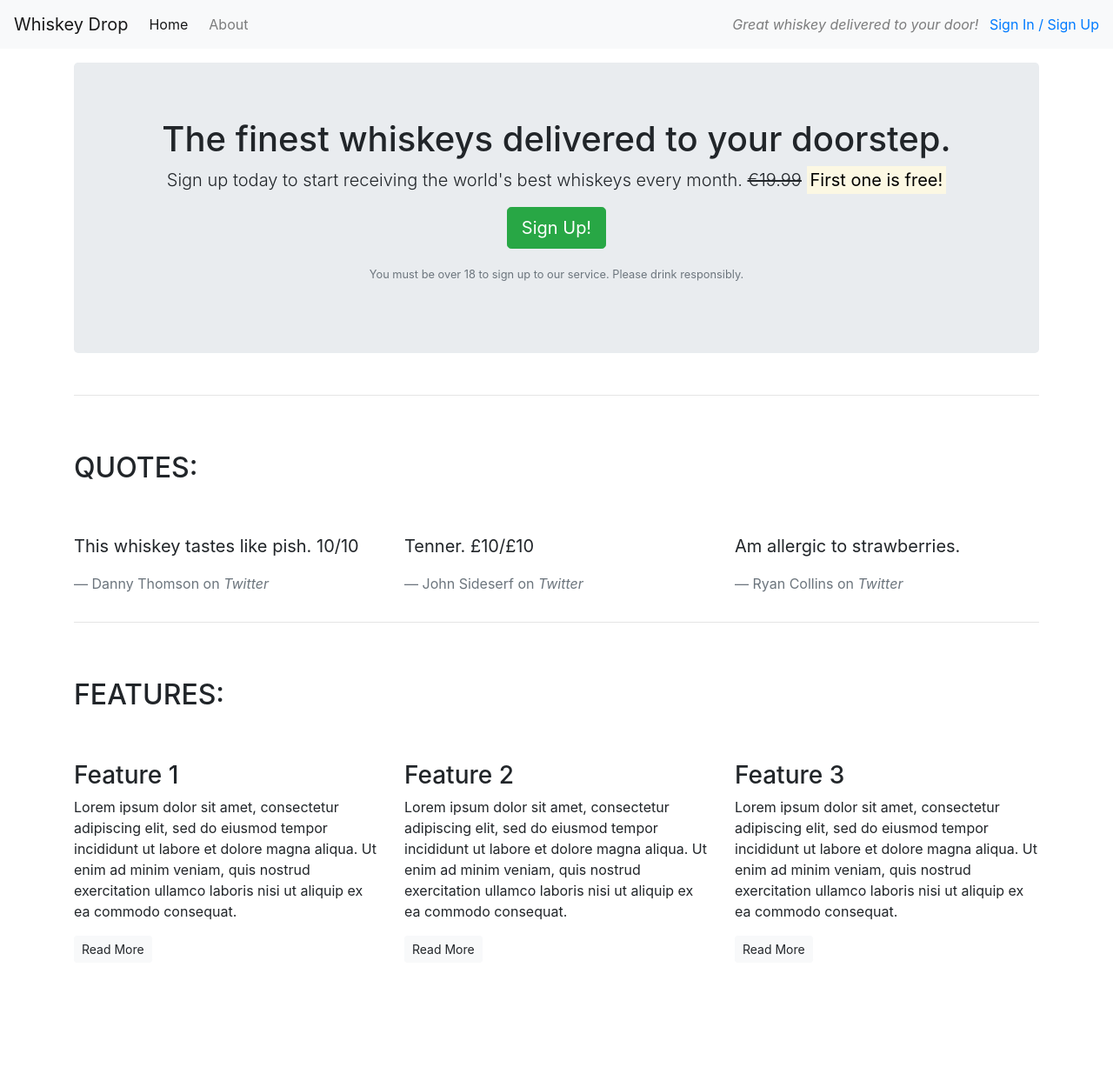
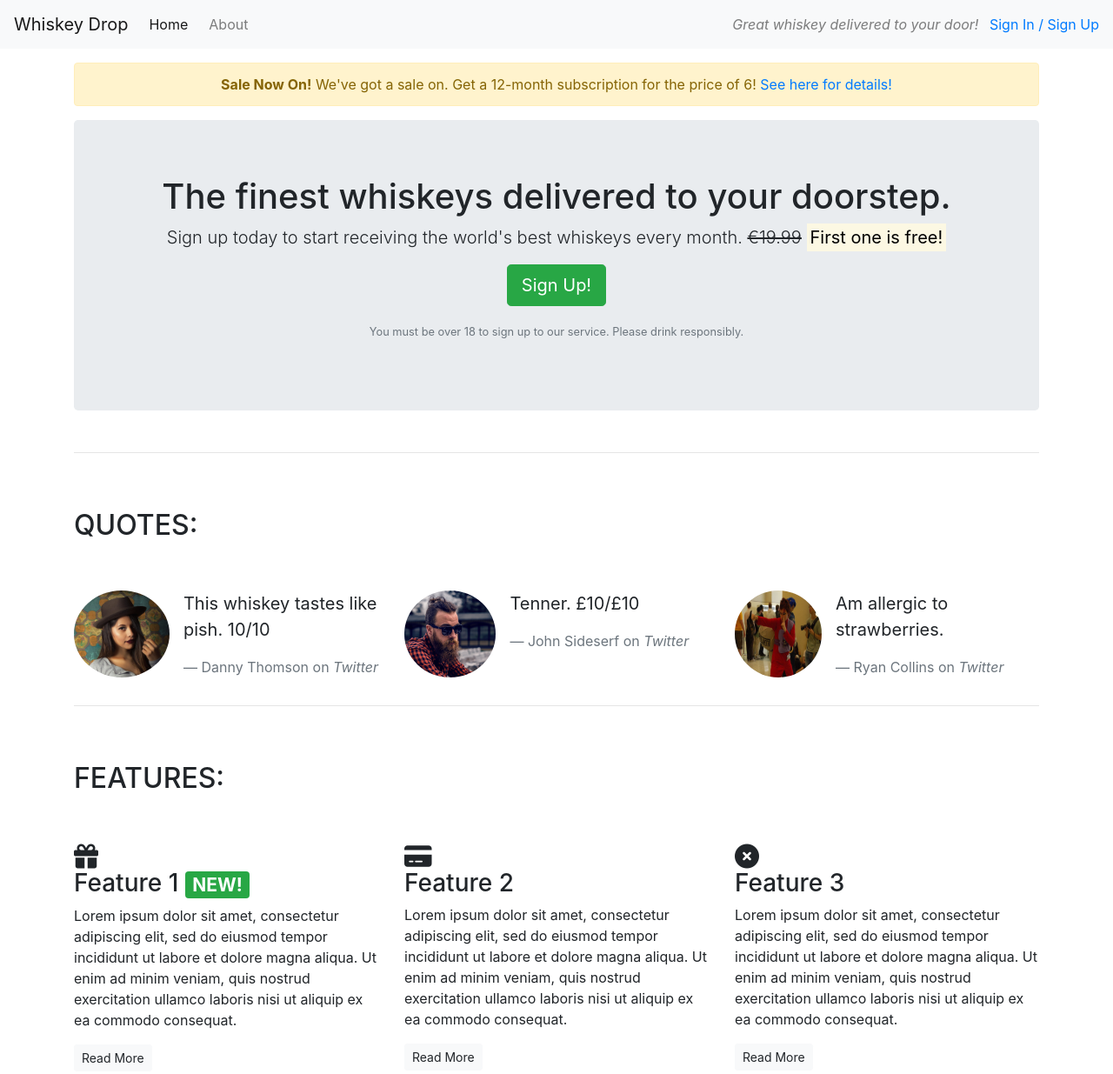
Before and after one commit to cmalky/bootstrap, a plain HTML site: page index.html in a window 1280 px wide. Shown: the whole page at 87% size. Before the commit the page ends 1123 px from the top, so only its background shows below. Drawn offline with nearby package versions, Linux system fonts and the light colour scheme.

Commit message:
Added images to quotes, added icons and badge to the features, added sale warning at the top of the page

```diff
--- a/index.html
+++ b/index.html
@@ -6,6 +6,7 @@
     <meta name="viewport" content="width=device-width, initial-scale=1.0">
     <title>Whiskey Drop | Taste a new whiskey every month</title>
     <link rel="stylesheet" href="https://maxcdn.bootstrapcdn.com/bootstrap/4.1.3/css/bootstrap.min.css">
+    <script src="https://kit.fontawesome.com/2d44da6547.js" crossorigin="anonymous"></script>
 </head>
 
 <body>
@@ -22,6 +23,13 @@
         </div>
     </nav>
     <article class="container mt-3">
+        <div class="row d-none d-sm-block">
+            <div class="col-12">
+                <div class="alert alert-warning text-center">
+                    <strong>Sale Now On!</strong> We've got a sale on. Get a 12-month subscription for the price of 6! <a href="">See here for details!</a>
+                </div>
+            </div>
+        </div>
         <!-- Callout -->
         <div class="row">
             <div class="col-12">
@@ -48,22 +56,43 @@
             </div>
             <div class="row">
                 <div class="col-12 col-md-6 col-lg-4">
+                    <div class="media">
+                        <div class="d-none d-sm-block">
+                            <img src="images/girl-image.png" class="rounded-circle mr-3" height=100>
+                        </div>
+                        <div class="media-body">
                             <blockquote class="blockquote">
                                 <p>This whiskey tastes like pish. 10/10</p>
                                 <footer class="blockquote-footer">Danny Thomson on <cite title="Twitter">Twitter</cite></footer>
                             </blockquote>
                         </div>
+                    </div>
+                </div>
                 <div class="col-12 col-md-6 col-lg-4">
+                <div class="media">
+                        <div class="d-none d-sm-block">
+                            <img src="images/guy-image.png" class="rounded-circle mr-3" height=100>
+                        </div>
+                        <div class="media-body">
                             <blockquote class="blockquote">
                                 <p>Tenner. £10/£10</p>
                                 <footer class="blockquote-footer">John Sideserf on <cite title="Twitter">Twitter</cite></footer>
                             </blockquote>
                         </div>
+                    </div>
+                </div>
                 <div class="col-12 col-md-6 col-lg-4">
+                <div class="media">
+                        <div class="d-none d-sm-block">
+                            <img src="images/collins-image.png" class="rounded-circle mr-3" height=100 width=100>
+                        </div>
+                        <div class="media-body">
                             <blockquote class="blockquote">
                                 <p>Am allergic to strawberries.</p>
                                 <footer class="blockquote-footer">Ryan Collins on <cite title="Twitter">Twitter</cite></footer>
                             </blockquote>
+                        </div>
+                    </div>
                 </div>
             </div>
         </section>
@@ -80,21 +109,21 @@
             <div class="row">
                 <div class="col-12 col-md-6 col-lg-4">
                     <div class="feature">
-                        <h3>Feature 1</h3>
+                        <h3><i class="fas fa-gift d-none d-sm-block"></i> Feature 1 <span class="badge badge-success">NEW!</span></h3>
                         <p>Lorem ipsum dolor sit amet, consectetur adipiscing elit, sed do eiusmod tempor incididunt ut labore et dolore magna aliqua. Ut enim ad minim veniam, quis nostrud exercitation ullamco laboris nisi ut aliquip ex ea commodo consequat.</p>
                         <p><a class="btn btn-sm btn-light" href="">Read More</a></p>
                     </div>
                 </div>
                 <div class="col-12 col-md-6 col-lg-4">
                     <div class="feature">
-                        <h3>Feature 2</h3>
+                        <h3><i class="fas fa-credit-card d-none d-sm-block"></i> Feature 2</h3>
                         <p>Lorem ipsum dolor sit amet, consectetur adipiscing elit, sed do eiusmod tempor incididunt ut labore et dolore magna aliqua. Ut enim ad minim veniam, quis nostrud exercitation ullamco laboris nisi ut aliquip ex ea commodo consequat.</p>
                         <p><a class="btn btn-sm btn-light" href="">Read More</a></p>
                     </div>
                 </div>
                 <div class="col-12 d-md-none d-lg-block col-lg-4">
                     <div class="feature">
-                        <h3>Feature 3</h3>
+                        <h3><i class="fas fa-times-circle d-none d-sm-block"></i> Feature 3</h3>
                         <p>Lorem ipsum dolor sit amet, consectetur adipiscing elit, sed do eiusmod tempor incididunt ut labore et dolore magna aliqua. Ut enim ad minim veniam, quis nostrud exercitation ullamco laboris nisi ut aliquip ex ea commodo consequat.</p>
                         <p><a class="btn btn-sm btn-light" href="">Read More</a></p>
                     </div>
```
Also changed, not shown: images/collins-image.png (added), images/girl-image.png (added), images/guy-image.png (added), 1 other file. Lines whose indentation alone changed are shown as unchanged.
